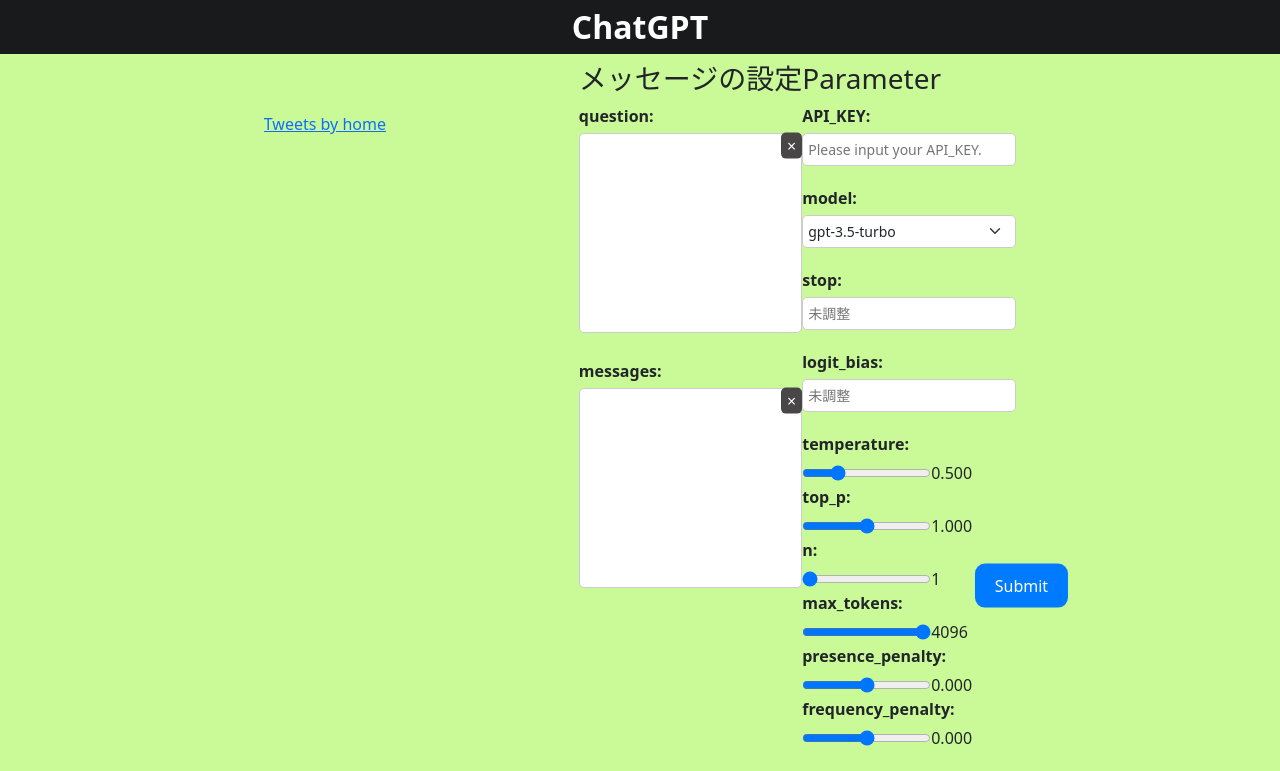
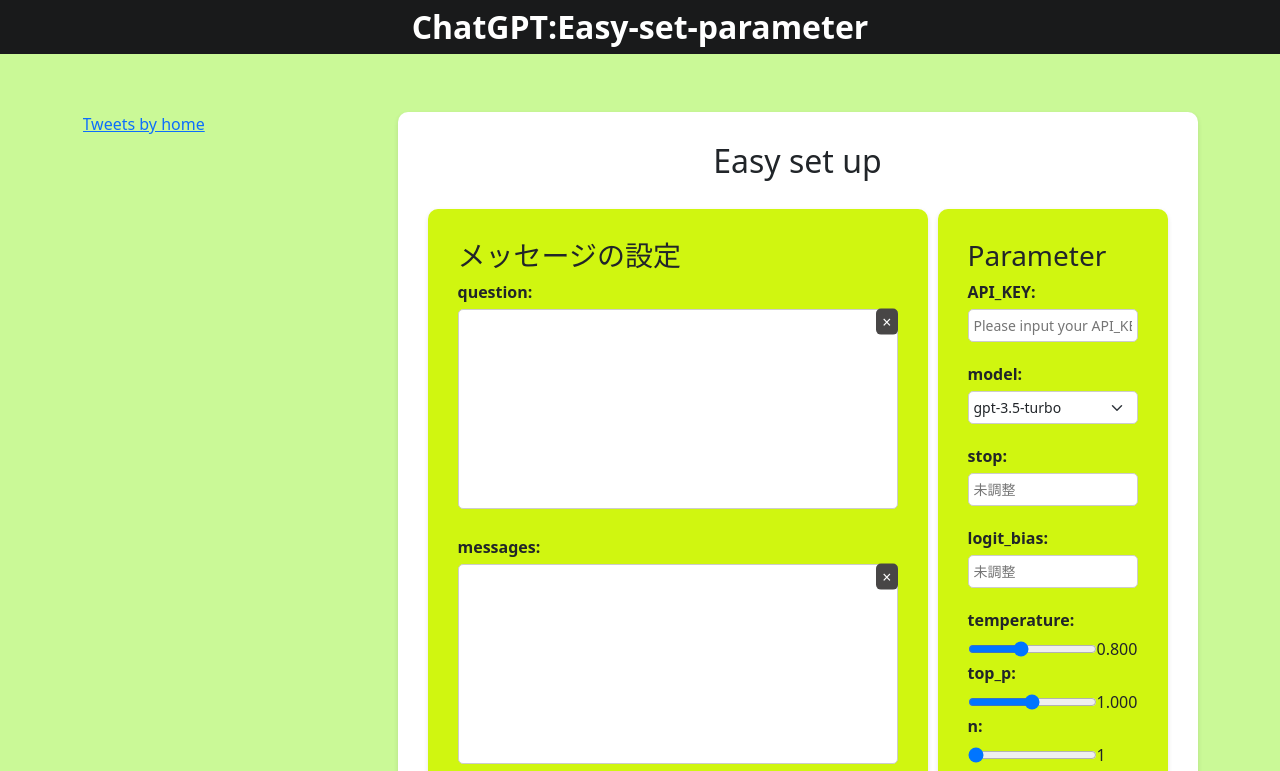
Before and after one commit to koinunopochi/chat-vue, a Vue app: page / in a window 1280 px wide. Shown: the top 771 px of the page. Built offline with nearby package versions, Linux system fonts and the light colour scheme.

Commit message:
スライダーの作成が完了 ・バイアスなどは未完了のまま

```diff
--- a/src/components/Form/MainForm.vue
+++ b/src/components/Form/MainForm.vue
@@ -5,6 +5,7 @@
 </script>
 <template>
   <form @submit="submit">
+    <h2>Easy set up</h2>
     <div class="main">
       <div>
         <SendMessage v-model:question="question" v-model:messages="messages" />
@@ -33,6 +34,7 @@
   },
   data() {
     return {
+      //これの追加により、データを受け取ることができるようになった
       question: '',
       messages: '',
       apiKey: '',
@@ -53,7 +55,6 @@
     },
     submit(event) {
       event.preventDefault();
-      console.log('Combined form data:', this.formData);
 
       //送信ボタンを押したときの処理
       const notificationSound = new Audio('./public/endsound.mp3');
@@ -75,7 +76,7 @@
       console.log(postData);
 
       fetch('https://koinunopochi-api.onrender.com/api/text/judge', {
-        //'http://localhost:3000/api/text/judge'
+      //fetch('http://localhost:3000/api/text/judge',{
         method: 'POST',
         headers: {
           'Content-Type': 'application/json',
@@ -106,8 +107,19 @@
 </script>
 
 <style>
-from {
-  background-color: #ffffff;
+/* フォームのスタイル */
+form {
+  background-color: #fff;
+  width: auto;
+  padding: 30px;
+  padding-bottom: 35px; /**ここで、ボタンがはみ出るかどうかの調整 */
+  margin-top: 50px;
+  border-radius: 10px;
+  box-shadow: 0 2px 5px rgba(0, 0, 0, 0.1);
+}
+h2 {
+  text-align: center;
+  margin-bottom: 20px;
 }
 .main {
   display: flex;
--- a/src/components/Form/SendMessage.vue
+++ b/src/components/Form/SendMessage.vue
@@ -18,6 +18,7 @@
 </script>
 
 <template>
+  <div id="main-msg">
   <h3>メッセージの設定</h3>
   <div class="form-group">
     <label for="question">question:</label>
@@ -42,17 +43,17 @@
       ×
     </button>
   </div>
+  </div>
 </template>
 
 <style scoped>
-/* フォームのスタイル */
-form {
-  background-color: #fff;
+#main-msg{
+  background-color: #d0f610;
   width: 500px;
   padding: 30px;
   padding-bottom: 35px; /**ここで、ボタンがはみ出るかどうかの調整 */
-  margin-top: 50px;
-  margin-left: auto;
+  margin-top: 20px;
+  margin-right: 10px;
   border-radius: 10px;
   box-shadow: 0 2px 5px rgba(0, 0, 0, 0.1);
 }
--- a/src/components/Form/partOfParm/SetUpParm.vue
+++ b/src/components/Form/partOfParm/SetUpParm.vue
@@ -1,5 +1,5 @@
 <template>
-  <div>
+  <div id="main-parm">
     <h3>Parameter</h3>
     <div class="form-group">
       <label for="apiKey">API_KEY:</label>
@@ -59,11 +59,10 @@
             :max-value="sliderRanges[index].max"
             :step-value="sliderRanges[index].step"
             :show-int="showIntValues[index]"
-          @input="updateSliderValue(index, $event)"
+            @update:model="updateSliderValue(index, $event)"
           />
         </div>
       </div>
-
 </template>
 <script>
 import SliderContainerVue from './SliderContainer.vue';
@@ -82,12 +81,14 @@
   emits: ['update:apiKey', 'update:model', 'update:stop', 'update:logit_bias'],
   data() {
     return {
+      isDivVisible: false,
       options: [
         { value: 'gpt-3.5-turbo', text: 'gpt-3.5-turbo' },
         { value: 'gpt-4', text: 'gpt-4' },
       ],
     };
   },
+
   setup(props, { emit }) {
     const model = ref(props.model);
 
@@ -99,7 +100,7 @@
       'presence_penalty',
       'frequency_penalty',
     ];
-    const sliderValues = [0.5, 1, 1, 4096, 0, 0];
+    const sliderValues = [0.8, 1, 1, 2000, 0, 0];
     const sliderRanges = [
       { min: 0, max: 2, step: 0.001 },
       { min: 0, max: 2, step: 0.001 },
@@ -127,14 +128,12 @@
 };
 </script>
 <style scoped>
-/* フォームのスタイル */
-form {
-  background-color: #fff;
-  width: 300px;
+#main-parm {
+  background-color: #d0f610;
+  width: 230px;
   padding: 30px;
-  padding-bottom: 30px; /**ここで、ボタンがはみ出るかどうかの調整 */
-  margin: 50px auto;
-  margin-left: 20px;
+  padding-bottom: 35px; /**ここで、ボタンがはみ出るかどうかの調整 */
+  margin-top: 20px;
   border-radius: 10px;
   box-shadow: 0 2px 5px rgba(0, 0, 0, 0.1);
 }
--- a/src/components/Form/partOfParm/SliderContainer.vue
+++ b/src/components/Form/partOfParm/SliderContainer.vue
@@ -57,9 +57,10 @@
     },
   },
   methods: {
-    updateValue() {
-      this.$emit("input", this.internalValue / 1000);
+updateValue() {
+      this.$emit("update:model", this.internalValue / 1000);  // change "input" to "update:model"
     },
+
   },
   watch: {
     value(newValue) {
--- a/src/components/TheHeader.vue
+++ b/src/components/TheHeader.vue
@@ -1,5 +1,5 @@
 <template>
-  <h1 class="title">ChatGPT</h1>
+  <h1 class="title">ChatGPT:Easy-set-parameter</h1>
 </template>
 
 <style scoped>
```
Also changed, not shown: 1 other file (tests, documents, lock files or other folders). Lines whose indentation alone changed are shown as unchanged.
